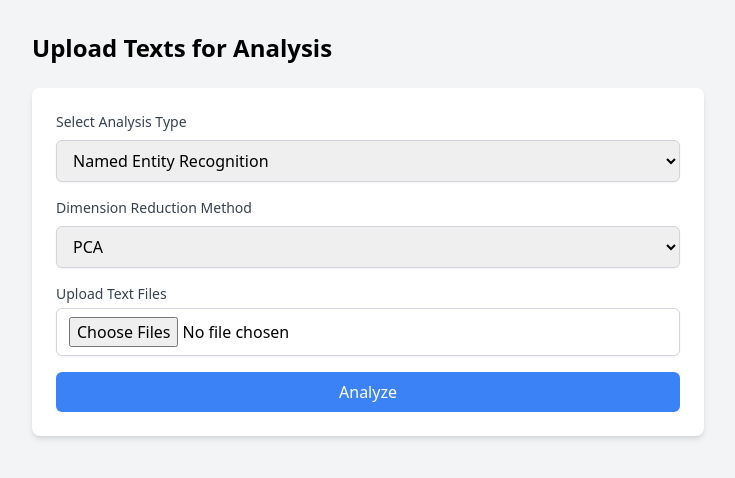
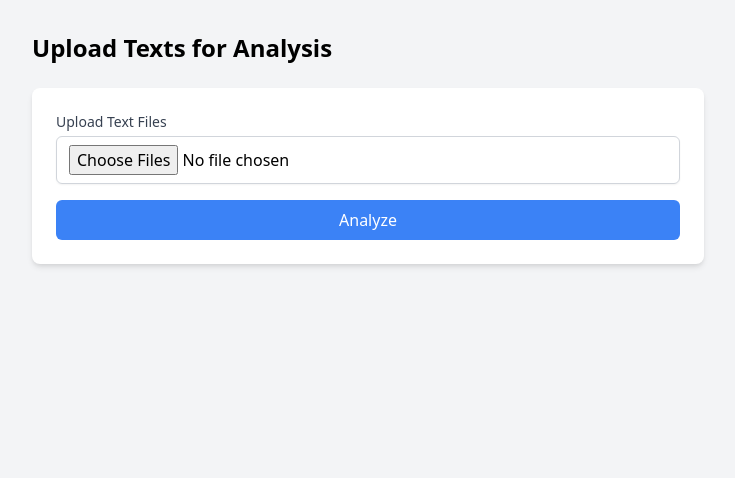
Before and after one commit to StergiosCha/NATS, a Flask app: page / in a window 1280 px wide. Shown: the part 60-538 px from the top of the page, without its empty margins (272-1007 px from the left). Run offline with Flask 2, Linux system fonts and the light colour scheme; some libraries are stand-ins or nearby versions.

Commit message:
Update upload.html

```diff
--- a/app/templates/upload.html
+++ b/app/templates/upload.html
@@ -8,32 +8,17 @@
     <div class="bg-white rounded-lg shadow-md p-6">
         <form action="/upload" method="post" enctype="multipart/form-data" class="space-y-4">
             <div>
-                <label class="block text-sm font-medium text-gray-700 mb-2">
-                    Select Analysis Type
-                </label>
-                <select name="analysis_type" class="mt-1 block w-full px-3 py-2 border border-gray-300 rounded-md shadow-sm">
-                    <option value="NER">Named Entity Recognition</option>
-                    <option value="Doc2Vec">Document Embeddings</option>
-                </select>
+                <label class="block text-sm font-medium text-gray-700">Upload Text Files</label>
+                <input type="file"
+                       name="files"
+                       multiple
+                       accept=".txt"
+                       class="mt-1 block w-full px-3 py-2 border border-gray-300 rounded-md shadow-sm"
+                       required>
             </div>
 
-            <div id="reduction_options">
-                <label class="block text-sm font-medium text-gray-700 mb-2">
-                    Dimension Reduction Method
-                </label>
-                <select name="reduction_type" class="mt-1 block w-full px-3 py-2 border border-gray-300 rounded-md shadow-sm">
-                    <option value="pca">PCA</option>
-                    <option value="tsne">t-SNE</option>
-                </select>
-            </div>
-
-            <div>
-                <label class="block text-sm font-medium text-gray-700">Upload Text Files</label>
-                <input type="file" name="files" multiple accept=".txt"
-                       class="mt-1 block w-full px-3 py-2 border border-gray-300 rounded-md shadow-sm" required>
-            </div>
-
-            <button type="submit" class="w-full bg-blue-500 text-white px-4 py-2 rounded-md hover:bg-blue-600">
+            <button type="submit"
+                    class="w-full bg-blue-500 text-white px-4 py-2 rounded-md hover:bg-blue-600">
                 Analyze
             </button>
         </form>
```
